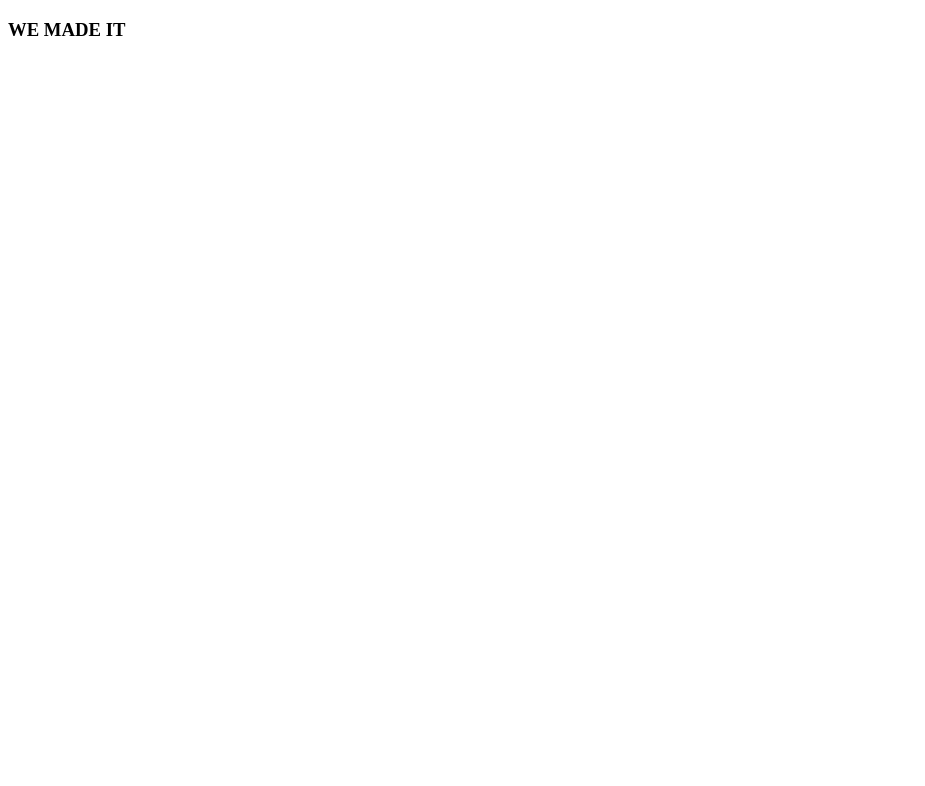
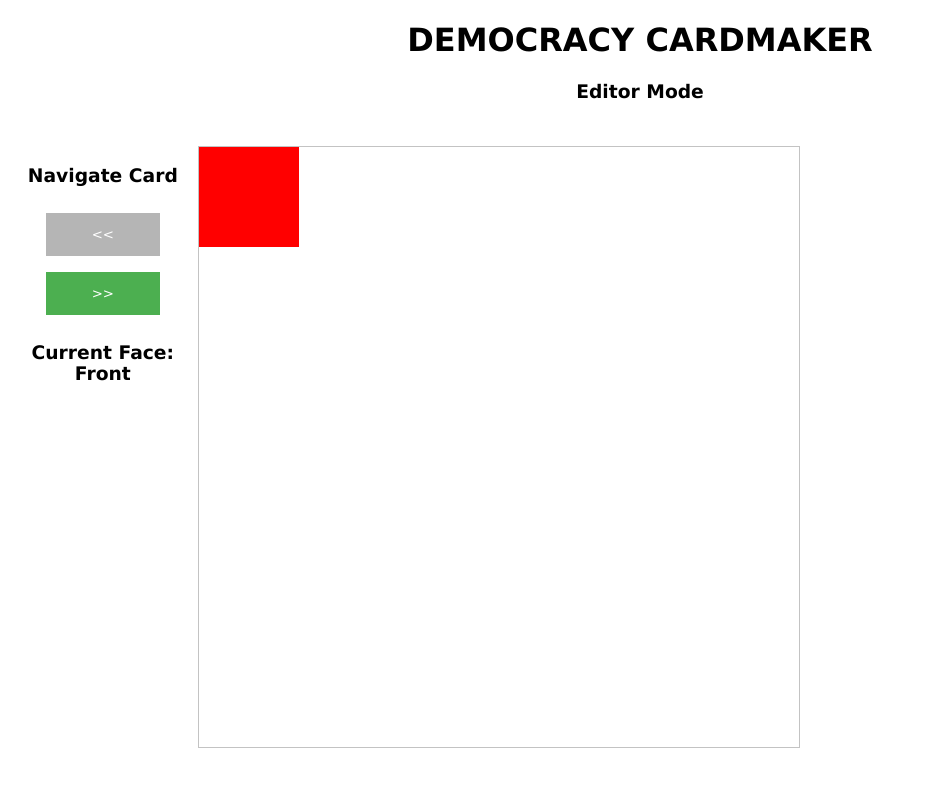
Before and after one commit to locnguyen14/CardMaker_Democracy, a plain HTML site: page frontend/nonindex.html in a window 1280 px wide. Shown: the whole page, without its empty margins (0-925 px from the left). Drawn offline with Linux system fonts and the light colour scheme.

Commit message:
work on displaying things on canvas and flipping between canvases

```diff
--- /dev/null
+++ b/frontend/editorAPI.js
@@ -0,0 +1,112 @@
+var apiBaseUrl = "https://yvmlvrpr1m.execute-api.us-east-1.amazonaws.com/alpha/";
+var htmlBaseUrl = "https://cs509-democracy.s3.amazonaws.com/";
+
+var retrieveCardUrl = apiBaseUrl + "main/retrieve/";
+
+function API_retrieveCard()
+{
+	var requestUrl = `${retrieveCardUrl}/${editorCardId}`;
+	var xhr = new XMLHttpRequest();
+	xhr.open("GET", requestUrl, true);
+	xhr.send();
+	console.log("API - RETRIEVE_CARD: Sent request");
+	xhr.onloadend = function()
+	{
+		if (xhr.readyState == XMLHttpRequest.DONE)
+		{
+			console.log("API - RETRIEVE_CARD: Received response");
+			var requestResponse = JSON.parse();
+		}
+	}
+}
+
+/*
+ * 		FACE DISPLAY AND BUTTONS
+ */
+
+var currFaceIndex = 0;
+var faceIndexDict = {
+	0 : "Front",
+	1 : "Left",
+	2 : "Right",
+	3 : "Back"
+};
+
+function moveCardLeft(condition)
+{
+	if (condition == true && currFaceIndex > 0)
+	{
+		currFaceIndex -= 1;
+		refreshCardFacePanel();
+	}
+	else if (condition == false && currFaceIndex < 3)
+	{
+		currFaceIndex += 1;
+		refreshCardFacePanel();
+	}
+}
+
+function refreshCardFacePanel()
+{
+	var currFaceName = document.getElementById("currFaceName");
+	currFaceName.innerHTML = "Current Face: " + faceIndexDict[currFaceIndex];
+
+	changeCanvas();
+
+	var leftButton = document.getElementById("leftButton");
+	var rightButton = document.getElementById("rightButton");
+
+	if (currFaceIndex == 0)
+	{
+		if(!leftButton.classList.contains("hiddenButton"))
+		{
+			leftButton.classList.add("hiddenButton");
+		}
+	}
+	else
+	{
+		if(leftButton.classList.contains("hiddenButton"))
+		{
+			leftButton.classList.remove("hiddenButton");
+		}
+	}
+
+	if (currFaceIndex == 3)
+	{
+		if(!rightButton.classList.contains("hiddenButton"))
+		{
+			rightButton.classList.add("hiddenButton");
+		}
+	}
+	else
+	{
+		if(rightButton.classList.contains("hiddenButton"))
+		{
+			rightButton.classList.remove("hiddenButton");
+		}
+	}
+}
+
+function changeCanvas()
+{
+	var frontCanvas = document.getElementById("frontCanvas");
+	var leftCanvas = document.getElementById("leftCanvas");
+	var rightCanvas = document.getElementById("rightCanvas");
+	var backCanvas = document.getElementById("backCanvas");
+	canvases = [frontCanvas, leftCanvas, rightCanvas, backCanvas];
+	for (var i = 0; i < 4; i += 1)
+	{
+		if (i == currFaceIndex)
+		{
+			canvases[i].style.display = "block";
+		}
+		else
+		{
+			canvases[i].style.display = "none";
+		}
+	}
+}
+
+/*
+ * 		CANVAS DRAWING
+ */
--- /dev/null
+++ b/frontend/editorLayout.css
@@ -0,0 +1,28 @@
+#topDiv
+{
+	max-width: 100%;
+	height: 125px;
+}
+
+.header
+{
+	font-family: "Lucida Sans Unicode", "Lucida Grande", sans-serif;
+	text-align: center;
+}
+
+.sideDiv
+{
+	font-family: "Lucida Sans Unicode", "Lucida Grande", sans-serif;
+	text-align: center;
+	width: 15%;
+	float: left;
+	height: 400px;
+	text-align: center;
+}
+
+#centerDiv
+{
+	width: 70%;
+	height: 600px;
+	float: left;
+}
--- a/frontend/nonindex.html
+++ b/frontend/nonindex.html
@@ -1,20 +1,73 @@
 <!DOCTYPE HTML>
 <html>
 <head>
+	<title>Democracy CardMaker</title>
+
+	<link rel='stylesheet' href='style.css'>
+	<link rel='stylesheet' href='editorLayout.css'>
+
+	<script type='text/javascript' src='editorAPI.js'></script>
 	<script>
-		var editorCardId = sessionStorage.getItem("editCardId");
+		editorCardId = null;
+		function initialize()
+		{
+			editorCardId = sessionStorage.getItem("editCardId");
 			if (editorCardId == null)
 			{
-			console.log("no id...");
+				console.log("No ID found in session storage.");
 			}
 			else
 			{
 				console.log(editorCardId);
 				sessionStorage.removeItem("editCardId");
+				//API_retrieveCard();
+			}
+			refreshCardFacePanel();
+
+			var frontCanvas = document.getElementById("frontCanvas");
+			var leftCanvas = document.getElementById("leftCanvas");
+			var rightCanvas = document.getElementById("rightCanvas");
+			var backCanvas = document.getElementById("backCanvas");
+			canvases = [frontCanvas, leftCanvas, rightCanvas, backCanvas];
+			for (var i = 0; i < 4; i += 1)
+			{
+				var ctx = canvases[i].getContext("2d");
+				if (i == 0) ctx.fillStyle = "#FF0000";
+				if (i == 1) ctx.fillStyle = "#FFFF00";
+				if (i == 2) ctx.fillStyle = "#00FF00";
+				if (i == 3) ctx.fillStyle = "#0000FF";
+				ctx.fillRect(0,0,100,100);
+			}
 		}
 	</script>
 </head>
-<body>
-	<h3>WE MADE IT</h3>
+<body onload="initialize()">
+	<div id="topDiv">
+		<h1 class="header">DEMOCRACY CARDMAKER</h1>
+		<h3 class="header">Editor Mode</h3>
+	</div>
+
+	<div id="middleDiv">
+		<div class="sideDiv">
+			<h3>Navigate Card</h3>
+			<button id="leftButton" onclick="moveCardLeft(true)" style="width:60%">&lt;&lt;</button>
+			<button id="rightButton" onclick="moveCardLeft(false)" style="width:60%">&gt;&gt;</button>
+			<h3 id="currFaceName">Current Face: </h3>
+		</div>
+
+		<div id="centerDiv">
+			<canvas id="frontCanvas" width="600" height="600" style="border:1px solid #c3c3c3;"></canvas>
+			<canvas id="leftCanvas" width="600" height="600" style="border:1px solid #c3c3c3;"></canvas>
+			<canvas id="rightCanvas" width="600" height="600" style="border:1px solid #c3c3c3;"></canvas>
+			<canvas id="backCanvas" width="600" height="600" style="border:1px solid #c3c3c3;"></canvas>
+		</div>
+
+		<div class="sideDiv">
+		</div>
+	</div>
+
+	<div id="bottomDiv">
+
+	</div>
 </body>
 </html>
--- a/frontend/style.css
+++ b/frontend/style.css
@@ -36,6 +36,10 @@ select{
 
 /* Float cancel and signup buttons and add an equal width */
 .cancelbtn,.signupbtn {float:left;width:50%}
+
+.hiddenButton {
+	background-color: #b5b5b5;
+}
 
 /* Add padding to container elements */
 .container {
```
Lines whose indentation alone changed are shown as unchanged.
